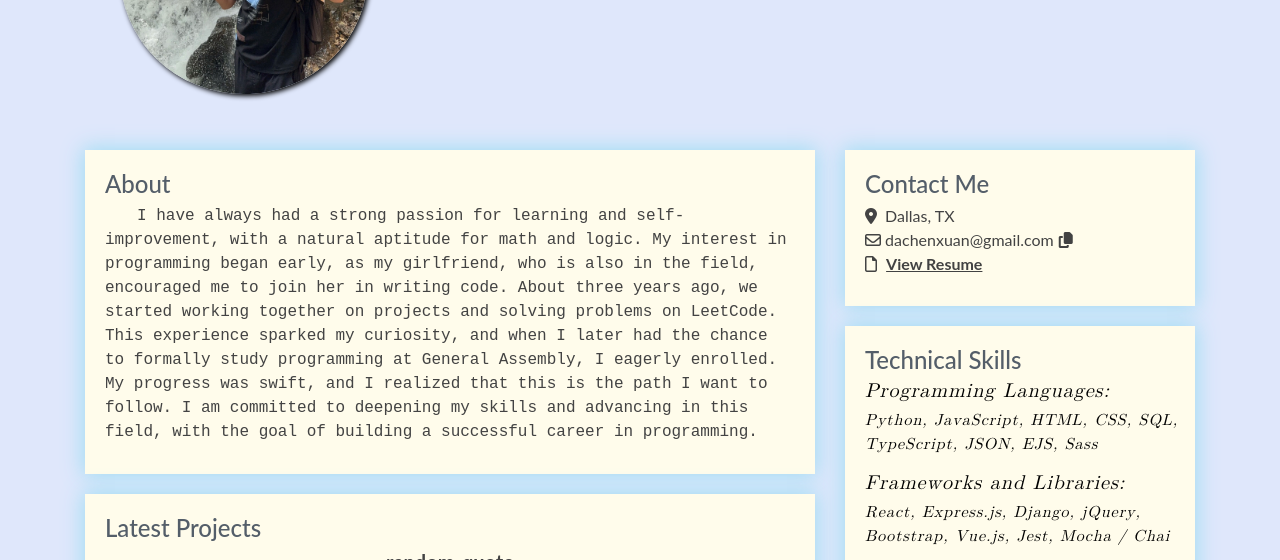
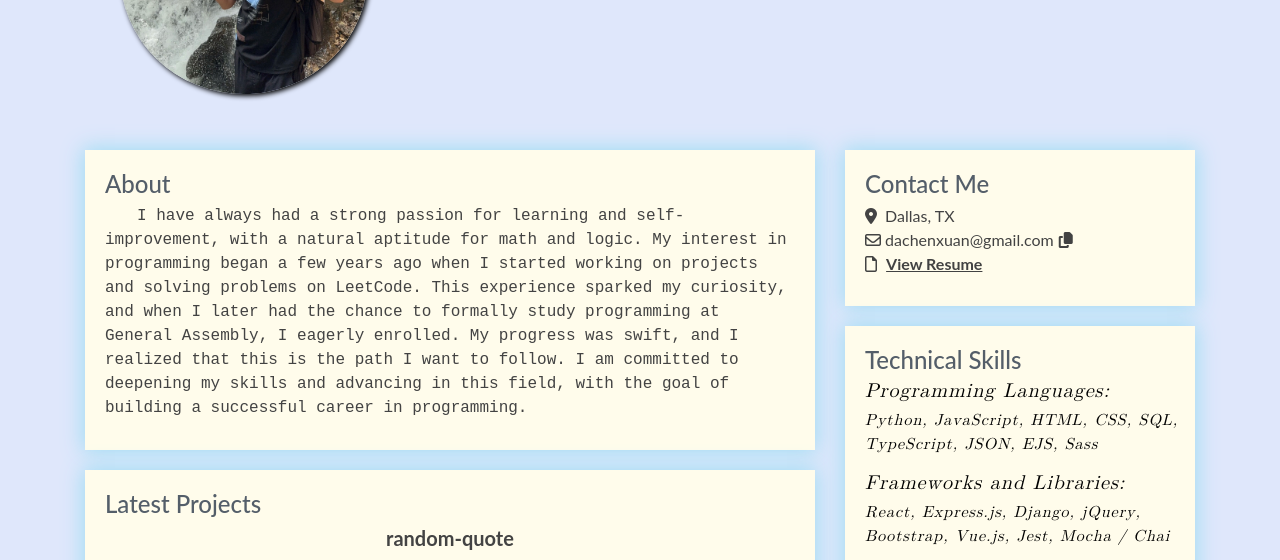
Before and after one commit to 0812Sean/Personal-website, a plain HTML site: page index.html in a window 1280 px wide. Shown: the part 210-770 px from the top of the page. Drawn offline with nearby package versions, Linux system fonts and the light colour scheme.

Commit message:
update resume

```diff
--- a/index.html
+++ b/index.html
@@ -86,10 +86,10 @@
 							<div class="content" style="font-family: monospace">
 								<p style="text-indent: 2em;">
 									I have always had a strong passion for learning and self-improvement, with a natural aptitude for math and logic.
-									My interest in programming began early, as my girlfriend, who is also in the field, encouraged me to join her in writing code.
-									About three years ago, we started working together on projects and solving problems on LeetCode.
-									This experience sparked my curiosity, and when I later had the chance to formally study programming at General Assembly, I eagerly enrolled.
-									My progress was swift, and I realized that this is the path I want to follow. I am committed to deepening my skills and advancing in this field, with the goal of building a successful career in programming.
+									 My interest in programming began a few years ago when I started working on projects and solving problems on LeetCode.
+									  This experience sparked my curiosity, and when I later had the chance to formally study programming at General Assembly, I eagerly enrolled.
+									  My progress was swift, and I realized that this is the path I want to follow. I am committed to deepening my skills and advancing in this field,
+									  with the goal of building a successful career in programming.
 								</p>
 
 							</div>
```
